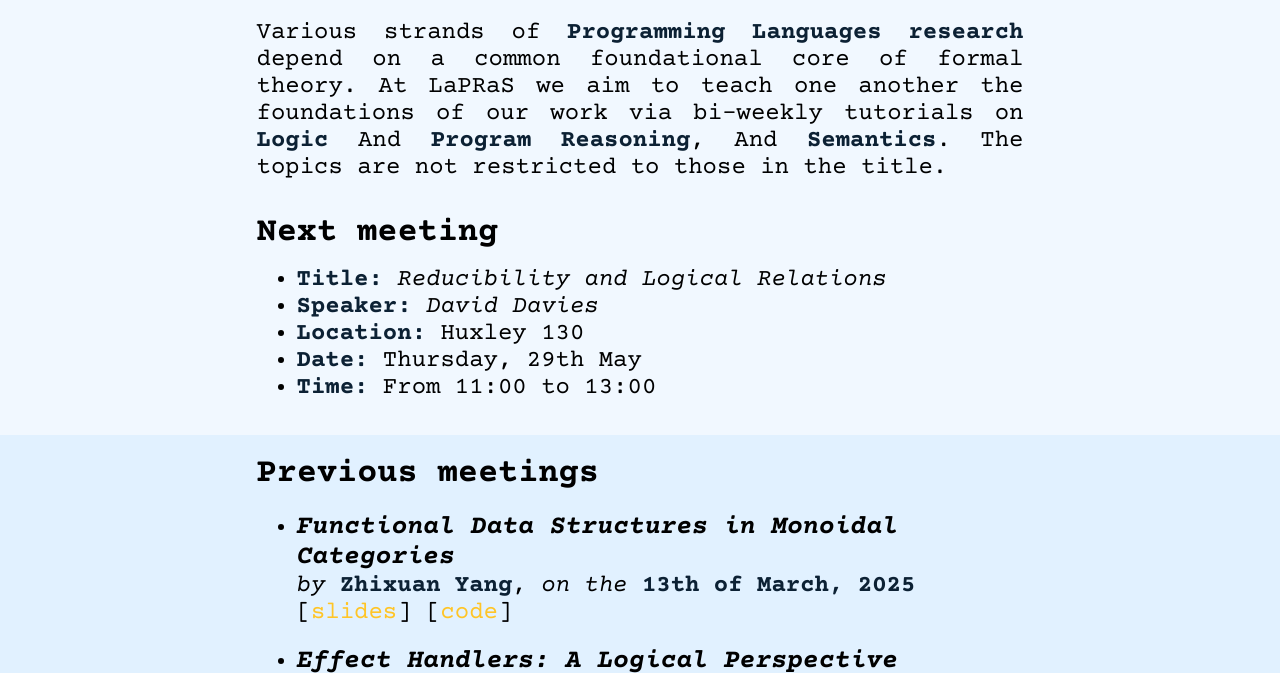
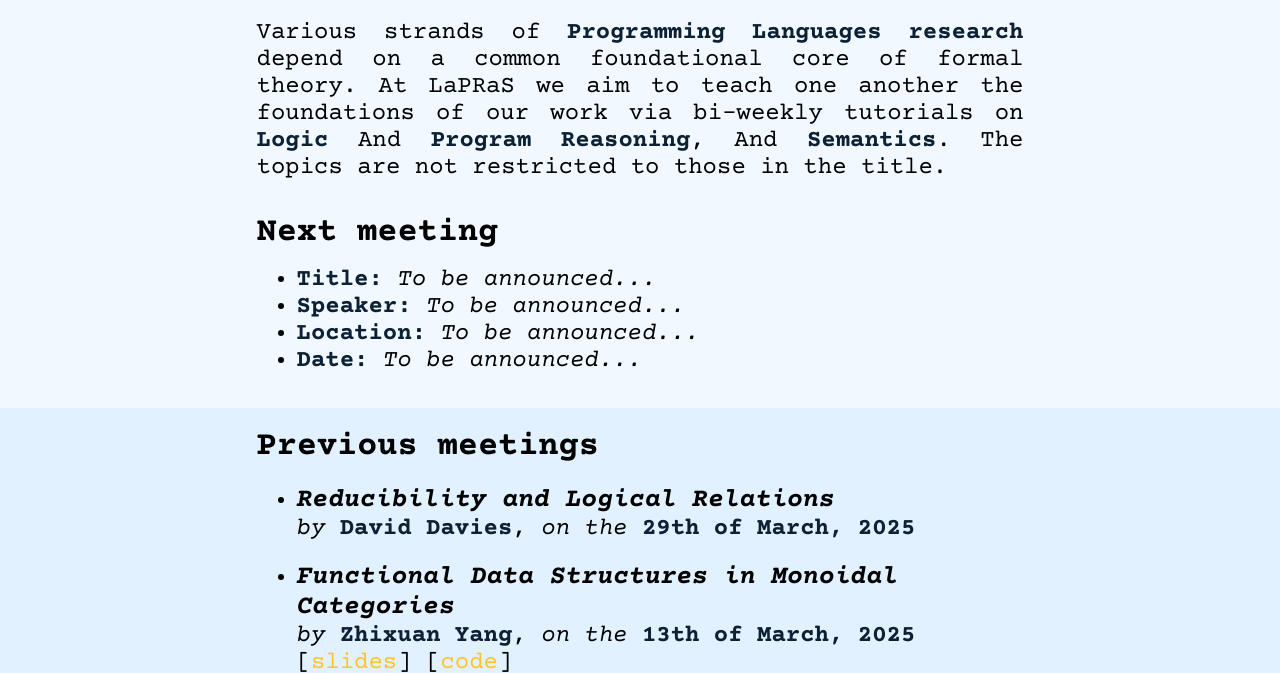
Before and after one commit to lapras-imperial/lapras-imperial.github.io, a plain HTML site: page index.html in a window 1280 px wide. Shown: the part 97-770 px from the top of the page. Drawn offline with nearby package versions, Linux system fonts and the light colour scheme.

Commit message:
Update page.

```diff
--- a/index.html
+++ b/index.html
@@ -62,6 +62,7 @@
 
     <!-- ------------------------------------------------------------------ -->
     <!-- Section - Next meeting. -->
+    <!--
     <section id="next-meeting" class="container">
         <h3 style="margin-bottom:0px;">Next meeting</h3>
         <ul style="padding-top:0px; margin-top:15px;">
@@ -70,6 +71,20 @@
           <li><b>Location:</b> Huxley 130</li>
           <li><b>Date:</b> Thursday, 29th May</li>
           <li><b>Time:</b> From 11:00 to 13:00</li>
+        </ul>
+    </section>
+    -->
+    <!-- ------------------------------------------------------------------ -->
+
+    <!-- ------------------------------------------------------------------ -->
+    <!-- Section - Next meeting. -->
+    <section id="next-meeting" class="container">
+        <h3 style="margin-bottom:0px;">Next meeting</h3>
+        <ul style="padding-top:0px; margin-top:15px;">
+          <li><b>Title:</b> <em>To be announced...</em></li>
+          <li><b>Speaker:</b> <em>To be announced...</em></li>
+          <li><b>Location:</b> <em>To be announced...</em></li>
+          <li><b>Date:</b> <em>To be announced...</em></li>
         </ul>
     </section>
     <!-- ------------------------------------------------------------------ -->
@@ -82,6 +97,14 @@
 
         <!-- ---------------------------------------------------------- -->
         <ul style="padding-top:0px; margin-top:20px;">
+
+            <!-- ---------------------------------------------------------- -->
+            <li class="meeting">
+                <span class="meeting-title">Reducibility and Logical Relations</span>
+                <br>
+                <em>by</em> <b>David Davies</b>,
+                <em>on the</em> <b>29th of March, 2025</b>
+            </li>
 
             <!-- ---------------------------------------------------------- -->
             <li class="meeting">
```
